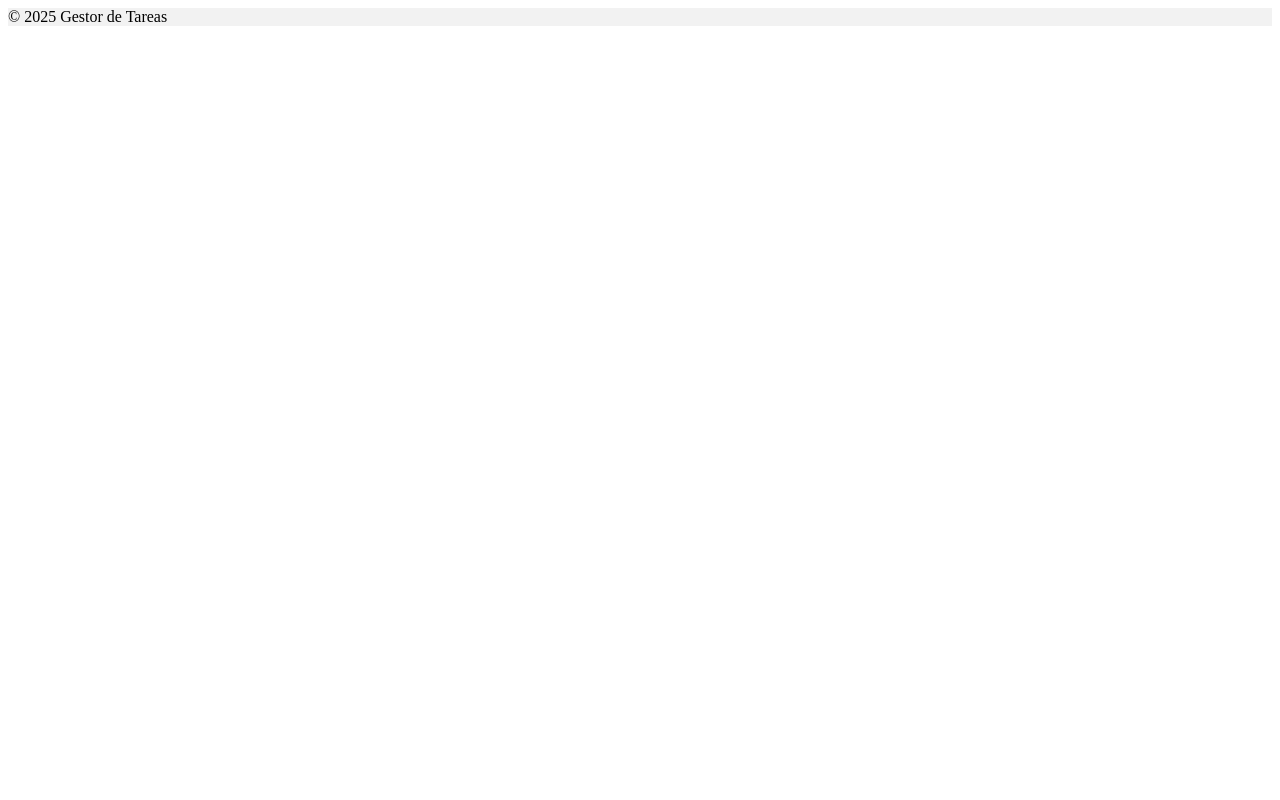
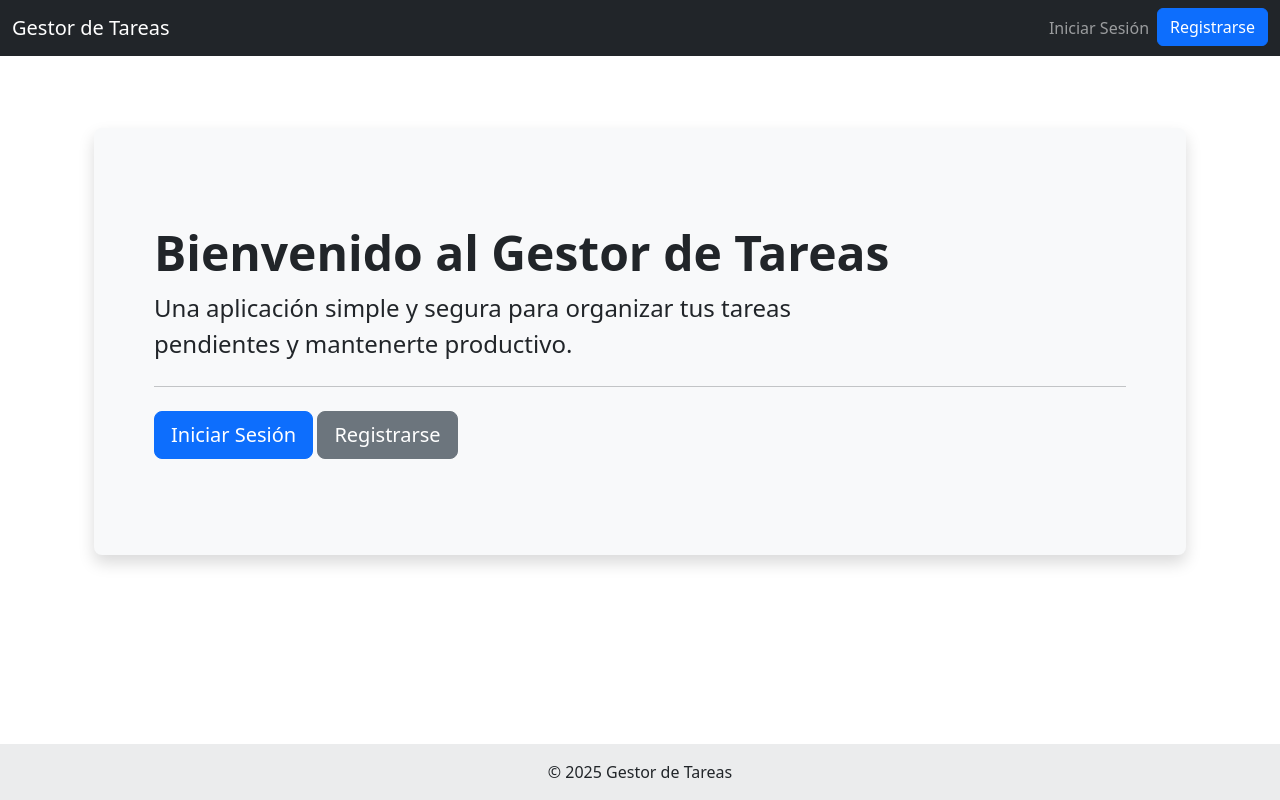
Before and after one commit to EmyQuintana/Evaluaci-nModulo6, a Django app: page / in a window 1280 px wide. Run offline with Django 5.2, Linux system fonts and the light colour scheme.

Commit message:
Modificacion templates

```diff
--- a/gestor_tareas/gestor_tareas/settings.py
+++ b/gestor_tareas/gestor_tareas/settings.py
@@ -45,7 +45,7 @@ ROOT_URLCONF = 'gestor_tareas.urls'
 TEMPLATES = [
     {
         'BACKEND': 'django.template.backends.django.DjangoTemplates',
-        'DIRS': [os.path.join(BASE_DIR, 'templates')],
+        'DIRS': [],
         'APP_DIRS': True,
         'OPTIONS': {
             'context_processors': [
@@ -97,9 +97,9 @@ AUTH_PASSWORD_VALIDATORS = [
 # Internationalization
 # https://docs.djangoproject.com/en/5.2/topics/i18n/
 
-LANGUAGE_CODE = 'en-us'
+LANGUAGE_CODE = 'es-cl'
 
-TIME_ZONE = 'UTC'
+TIME_ZONE = 'America/Santiago'
 
 USE_I18N = True
 
--- a/gestor_tareas/tareas/templates/base.html
+++ b/gestor_tareas/tareas/templates/base.html
@@ -4,9 +4,11 @@
     <meta charset="UTF-8">
     <meta name="viewport" content="width=device-width, initial-scale=1.0">
     <title>{% block title %}Gestor de Tareas{% endblock %}</title>
+
     <link href="https://cdn.jsdelivr.net/npm/bootstrap@5.3.2/dist/css/bootstrap.min.css" rel="stylesheet">
 </head>
 <body class="d-flex flex-column min-vh-100">
+
     {% include 'navbar.html' %}
 
     <main class="container my-4">
--- a/gestor_tareas/tareas/templates/footer.html
+++ b/gestor_tareas/tareas/templates/footer.html
@@ -1,21 +1,5 @@
-<!DOCTYPE html>
-<html lang="es">
-<head>
-    <meta charset="UTF-8">
-    <meta name="viewport" content="width=device-width, initial-scale=1.0">
-    <title>{% block title %}Gestor de Tareas{% endblock %}</title>
-    <link href="https://cdn.jsdelivr.net/npm/bootstrap@5.3.2/dist/css/bootstrap.min.css" rel="stylesheet">
-</head>
-<body class="d-flex flex-column min-vh-100">
-    {% include 'navbar.html' %}
-
-    <main class="container my-4">
-        {% block content %}
-        {% endblock %}
-    </main>
-
-    {% include 'footer.html' %}
-
-    <script src="https://cdn.jsdelivr.net/npm/bootstrap@5.3.2/dist/js/bootstrap.bundle.min.js"></script>
-</body>
-</html>
+<footer class="bg-light text-center text-lg-start mt-auto">
+    <div class="text-center p-3" style="background-color: rgba(0, 0, 0, 0.05);">
+        © 2025 Gestor de Tareas
+    </div>
+</footer>
--- a/gestor_tareas/tareas/templates/index.html
+++ b/gestor_tareas/tareas/templates/index.html
@@ -1,5 +1,31 @@
-<footer class="bg-light text-center text-lg-start mt-auto">
-    <div class="text-center p-3" style="background-color: rgba(0, 0, 0, 0.05);">
-        © 2025 Gestor de Tareas
+{% extends 'base.html' %}
+
+{% block content %}
+<div class="container mt-5">
+    <div class="p-5 mb-4 bg-light rounded-3 shadow">
+        <div class="container-fluid py-5">
+            <h1 class="display-5 fw-bold">Bienvenido al Gestor de Tareas</h1>
+            <p class="col-md-8 fs-4">
+                Una aplicación simple y segura para organizar tus tareas pendientes y mantenerte productivo.
+            </p>
+            <hr class="my-4">
+
+            {% if user.is_authenticated %}
+                <a class="btn btn-primary btn-lg" href="{% url 'lista_tareas' %}" role="button">
+                    <i class="bi bi-list-task"></i> Ver mis tareas
+                </a>
+                <a class="btn btn-success btn-lg" href="{% url 'crear_tarea' %}" role="button">
+                    <i class="bi bi-plus-circle"></i> Añadir Tarea
+                </a>
+            {% else %}
+                <a class="btn btn-primary btn-lg" href="{% url 'iniciar_sesion' %}" role="button">
+                    Iniciar Sesión
+                </a>
+                <a class="btn btn-secondary btn-lg" href="{% url 'registro_usuario' %}" role="button">
+                    Registrarse
+                </a>
+            {% endif %}
+        </div>
     </div>
-</footer>
+</div>
+{% endblock %}
--- a/gestor_tareas/tareas/templates/navbar.html
+++ b/gestor_tareas/tareas/templates/navbar.html
@@ -1,30 +1,48 @@
 <nav class="navbar navbar-expand-lg navbar-dark bg-dark">
-    <div class="container">
+    <div class="container-fluid">
         <a class="navbar-brand" href="{% url 'index' %}">Gestor de Tareas</a>
+
         <button class="navbar-toggler" type="button" data-bs-toggle="collapse" data-bs-target="#navbarNav" aria-controls="navbarNav" aria-expanded="false" aria-label="Toggle navigation">
             <span class="navbar-toggler-icon"></span>
         </button>
+
         <div class="collapse navbar-collapse" id="navbarNav">
-            <ul class="navbar-nav ms-auto">
+
+            <ul class="navbar-nav me-auto mb-2 mb-lg-0">
                 {% if user.is_authenticated %}
                 <li class="nav-item">
-                        <a class="nav-link" href="{% url 'lista_tareas' %}">Mis Tareas</a>
+                    <a class="nav-link" href="{% url 'lista_tareas' %}">Tareas</a>
                 </li>
                 <li class="nav-item">
                     <a class="nav-link" href="{% url 'crear_tarea' %}">Añadir Tarea</a>
                 </li>
+                {% endif %}
+            </ul>
+
+            {% if user.is_authenticated %}
+
+                <span class="navbar-text me-3 text-white">
+                    Bienvenido, **{{ user.username }}**!
+                </span>
+
+                <ul class="navbar-nav">
                     <li class="nav-item">
-                        <a class="nav-link" href="{% url 'cerrar_sesion' %}">Cerrar Sesión ({{ user.username }})</a>
+                        <a class="btn btn-outline-light" href="{% url 'cerrar_sesion' %}">Cerrar Sesión</a>
                     </li>
+                </ul>
+
             {% else %}
+
+                <ul class="navbar-nav">
                     <li class="nav-item">
                         <a class="nav-link" href="{% url 'iniciar_sesion' %}">Iniciar Sesión</a>
                     </li>
                     <li class="nav-item">
-                        <a class="nav-link" href="{% url 'registro_usuario' %}">Registrarse</a>
+                        <a class="btn btn-primary" href="{% url 'registro_usuario' %}">Registrarse</a>
                     </li>
+                </ul>
+
             {% endif %}
-            </ul>
         </div>
     </div>
 </nav>
```
Lines whose indentation alone changed are shown as unchanged.
